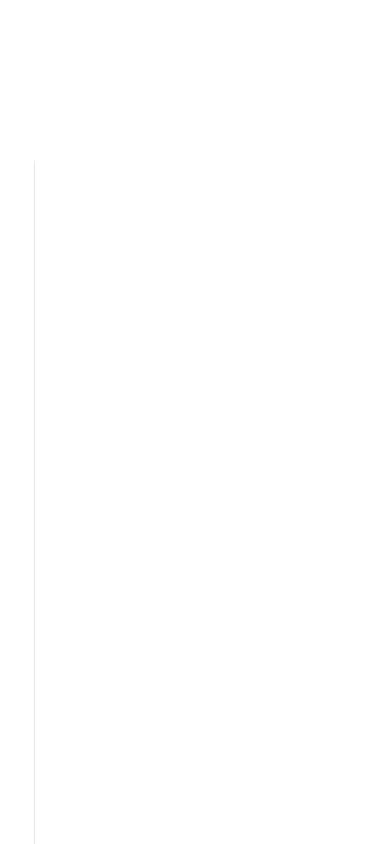
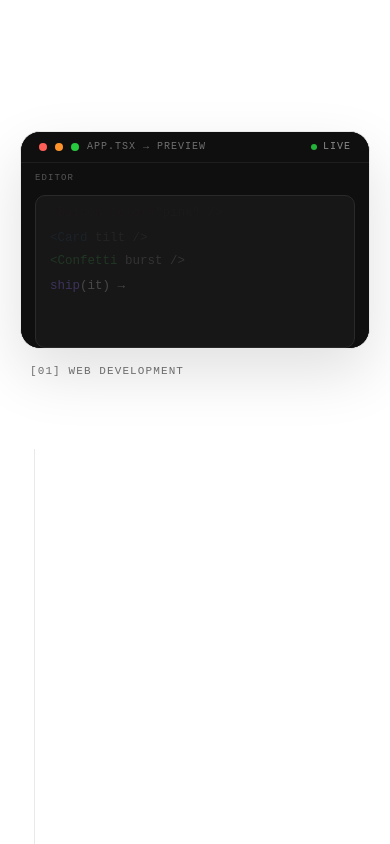
Before and after one commit to juanKuganda/portofoliov3, a React (Vite) app: page / in a window 390 px wide. Shown: the part 6860-7704 px from the top of the page. Built offline with nearby package versions, Linux system fonts and the light colour scheme; a web font is replaced by a local one.

Commit message:
Mobile: stage pins under nav while timeline scrolls (see all 4 visuals)

```diff
--- a/src/index.css
+++ b/src/index.css
@@ -2986,9 +2986,19 @@ footer.site {
     grid-template-columns: minmax(0, 1fr);
     gap: 28px;
   }
+  /* Mobile: the stage pins under the nav while the timeline scrolls
+     beneath it — otherwise you'd only ever see the last panel,
+     because the stage sits below the whole list. */
+  .svc-stage-col {
+    order: -1;
+    position: sticky;
+    top: 68px;
+    z-index: 5;
+    background: var(--paper);
+    padding-bottom: 10px;
+  }
   .svc-stage-sticky {
-    position: relative;
-    top: 0;
+    position: static;
   }
   .svc-stage-frame {
     position: relative;
```
